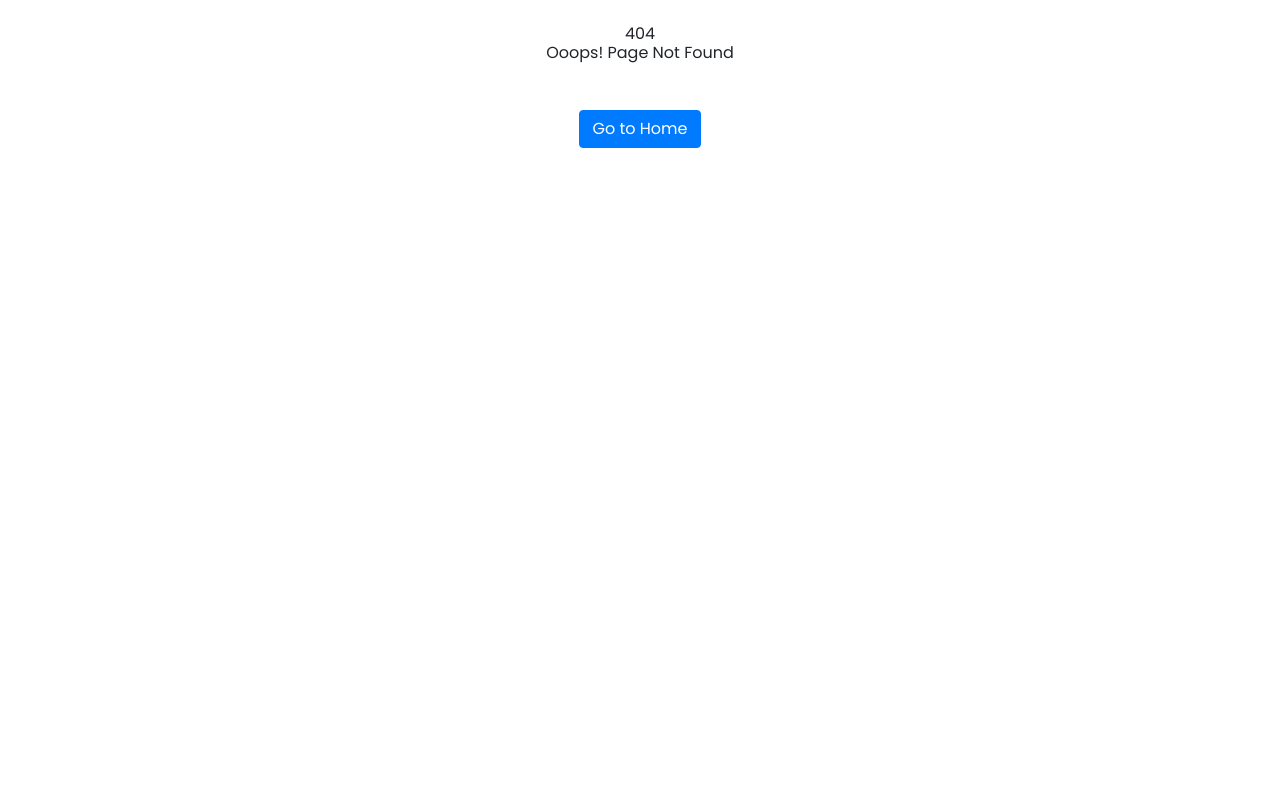
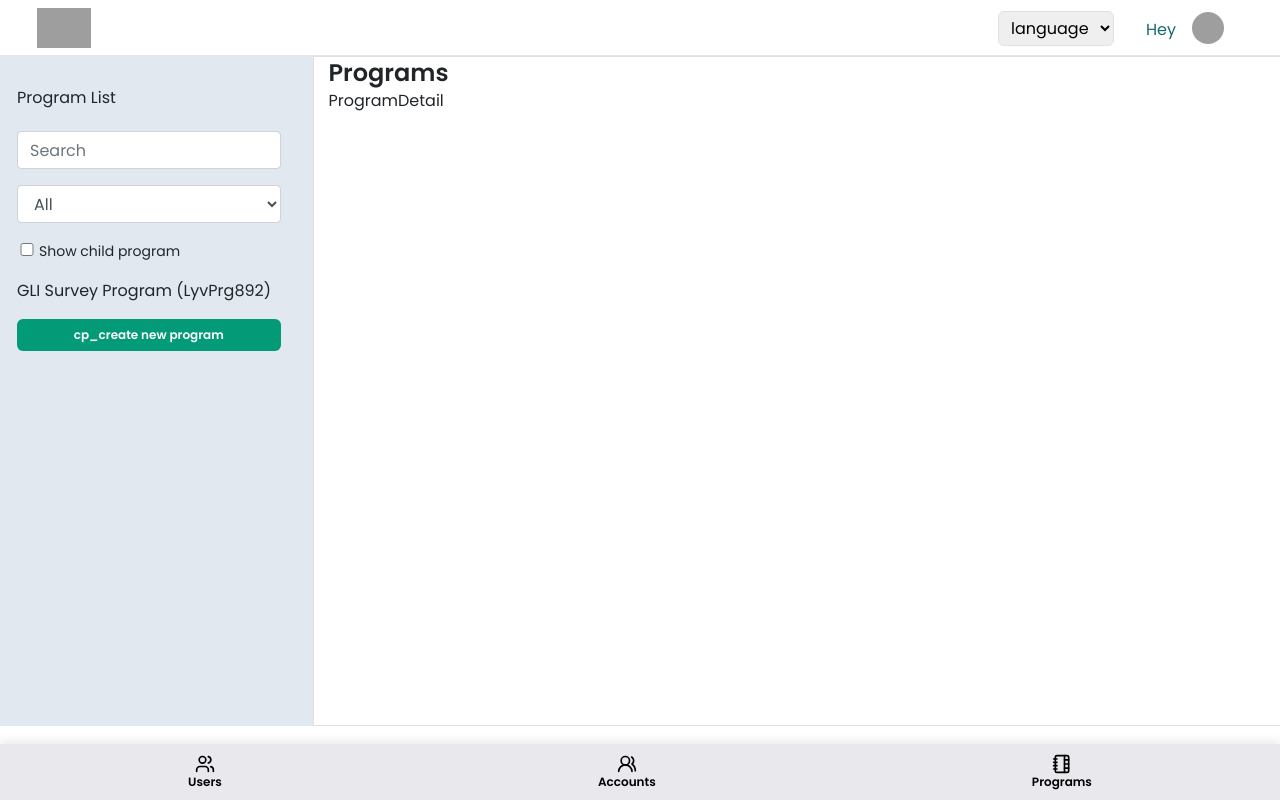
Before and after one commit to amitwe2code/lyvup-frontend, a React (Vite) app: page /programs in a window 1280 px wide. Before the commit this address had no page. Built offline with nearby package versions, Linux system fonts and the light colour scheme; grey boxes are pictures that could not be loaded.

Commit message:
Latest code of program.

```diff
--- a/src/App.jsx
+++ b/src/App.jsx
@@ -15,6 +15,7 @@ import AccountDetail from './components/admin/AccountDetail'
 import Activity from './pages/admin/Activity'
 import ActivityDetail from './components/admin/ActivityDetail'
 import ActivityActionType from './pages/admin/ActivityActionType';
+import Programs from './pages/admin/Programs';
 
 // import UserRegistrationForm from './components/admin/UserRegistrationForm'
 // import User from './components/other/User'
@@ -65,7 +66,7 @@ export default function App() {
               </>
             ) : null}
 
-            {(user?.user_type === 'SUPERADMIN' || user?.user_type === 'superadmin' || user?.user_type === 'Admin' || user?.user_type === 'admin') && token ? (
+            {/* {(user?.user_type === 'SUPERADMIN' || user?.user_type === 'superadmin' || user?.user_type === 'Admin' || user?.user_type === 'admin') && token ? ( */}
               <>
                 <Route path='/dashboard' element={<Dashboard />} />
                 <Route path='/users' element={<UserList />} />
@@ -75,8 +76,10 @@ export default function App() {
                 <Route path='/activity' element={<Activity />} />
                 <Route path='/activitytype' element={<ActivityActionType />} />
                 <Route path='/activity/detail' element={<ActivityDetail />} />
+                <Route path='/programs' element={<Programs />} />
+
               </>
-            ) : null}
+            {/* ) : null} */}
 
             <Route path='*' element={<NotFound />} />
           </Routes>
--- a/src/api/api.js
+++ b/src/api/api.js
@@ -265,8 +265,8 @@ export const getSingleActivity = async (accessToken, id) => {
 
 export const addActivity = async (accessToken, data) => {
       try {
-            console.log('data=>',data)
-            const response = await axios.post(`${API_URL}/survey/`,data, {
+            console.log('data=>', data)
+            const response = await axios.post(`${API_URL}/survey/`, data, {
                   headers: {
                         'Authorization': `Bearer ${accessToken}`
                   }
--- /dev/null
+++ b/src/components/admin/ProgramDetail.jsx
@@ -0,0 +1,7 @@
+import React from 'react'
+
+export default function ProgramDetail() {
+  return (
+    <div>ProgramDetail</div>
+  )
+}
--- /dev/null
+++ b/src/components/admin/ProgramsForm.jsx
@@ -0,0 +1,7 @@
+import React from 'react'
+
+export default function ProgramsForm() {
+  return (
+    <div>ProgramsForm</div>
+  )
+}
--- /dev/null
+++ b/src/components/admin/ProgramsList.jsx
@@ -0,0 +1,99 @@
+import React, { useState } from "react";
+import Pagination from "../common/Pagination";
+import CustomButton from "../common/CustomButton";
+import { Search } from "lucide-react";
+
+const ProgramList = () => {
+  const [programFilter, setProgramFilter] = useState("");
+  const [programSearch, setProgramSearch] = useState("");
+  const [programCoach, setProgramCoach] = useState("");
+  const [showChildProgram, setShowChildProgram] = useState(false);
+
+  const searchProgram = (type) => {
+    // Implement search logic here based on type
+    console.log("Searching for:", { programFilter, programSearch, programCoach, showChildProgram });
+  };
+
+  const viewActivity = (id) => {
+    console.log("Viewing activity with ID:", id);
+  };
+
+  return (
+    <div className="p-4">
+      <div className="program-list">
+        <h3>Program List</h3>
+        <br />
+        <div className="d-flex flex-col">
+          <div className="form-group  position-relative">
+
+            <input
+              type="text"
+              id="program_search"
+              className="form-control program_search_class"
+              placeholder="Search"
+              value={programSearch}
+              onChange={(e) => {
+                setProgramSearch(e.target.value);
+                searchProgram("search");
+              }}
+            />
+          </div>
+
+          <div className="form-group ">
+            <select
+              className="form-control"
+              id="program_coach"
+              value={programCoach}
+              onChange={(e) => {
+                setProgramCoach(e.target.value);
+                searchProgram("coach");
+              }}
+            >
+              <option value="">All</option>
+              <option value="444">We2code coach</option>
+              {/* Add other options here */}
+            </select>
+          </div>
+        </div>
+
+        <div className="form-group ">
+          <small>
+            <input
+              type="checkbox"
+              id="show_child_program"
+              className=""
+              checked={showChildProgram}
+              onChange={(e) => {
+                setShowChildProgram(e.target.checked);
+                searchProgram("filter");
+              }}
+              style={{ display: "inline" }}
+            />
+            <span>Show child program</span>
+          </small>
+        </div>
+
+        <ol id="program_list_block" className="mt-3">
+          {/* Replace these list items with dynamic rendering based on state/data */}
+          <li>
+            <a
+              href="#"
+              className="act_list li_selected"
+              onClick={() => viewActivity(892)}
+            >
+              GLI Survey Program (LyvPrg892)
+            </a>
+          </li>
+          {/* Add other list items dynamically */}
+        </ol>
+
+        <Pagination />
+
+        <CustomButton className="text-xs my-1 w-100 mt-3">
+          cp_create new program        </CustomButton>
+      </div>
+    </div>
+  );
+};
+
+export default ProgramList;
--- a/src/components/admin/TobBar.jsx
+++ b/src/components/admin/TobBar.jsx
@@ -19,7 +19,7 @@ export default function TopBar() {
   const user = JSON.parse(localStorage.getItem("user"));
   const id = user?.id;
   const dropdownRef = useRef(null)
-  const navigate = useNavigate()
+  // const navigate = useNavigate()
 
   useEffect(() => {
     const handleClickOutside = (event) => {
@@ -107,6 +107,7 @@ export default function TopBar() {
                   <div className="absolute right-0 mt-2 w-48 bg-white rounded-md shadow-lg py-1 z-50">
                     <Link
                       to={`/profile/${id}`}
+                      ref={dropdownRef}
                       className="flex items-center gap-2 px-4 text-lg  py-2 hover:text-[#039a77]   hover:bg-gray-100"
                       onClick={() => setIsDropdownOpen(false)}
                     >
--- a/src/components/user/BottomNavbar.jsx
+++ b/src/components/user/BottomNavbar.jsx
@@ -1,5 +1,5 @@
 import React, { useState, useEffect } from 'react';
-import { ActivityIcon, TypeIcon, Users, Users2 } from 'lucide-react';
+import { ActivityIcon, TypeIcon, Users, Users2 ,NotebookTabs} from 'lucide-react';
 import Activity from '../../pages/admin/Activity';
 
 export default function BottomNavbar() {
@@ -34,6 +34,7 @@ export default function BottomNavbar() {
                 <div className="flex h-full font-semibold justify-around items-center">
                     <NavItem icon={Users} label='Users' href='/users' />
                     <NavItem icon={Users2} label="Accounts" href="/accounts" />
+                    <NavItem icon={NotebookTabs} label="Programs" href="/programs" />
                     {/* <NavItem icon={TypeIcon} label="ActivityType" href="/activitytype" />
                     <NavItem icon={ActivityIcon} label="Activity" href="/activity" /> */}
                 </div>
--- a/src/index.css
+++ b/src/index.css
@@ -21,7 +21,18 @@
 .loader {
   border-radius: 50%;
 }
-
+.search_icon {
+  /* position: absolute; */
+  right: 0px;
+  top: 0px;
+  line-height: 36px;
+  background: #d3d3d3;
+  padding: 0 .75em;
+  border-radius: 3px;
+}
+.box-border{
+  overflow-x: hidden;
+}
 @keyframes spin {
   0% {
     transform: rotate(0deg);
@@ -31,3 +42,44 @@
     transform: rotate(360deg);
   }
 }
+@media screen and (max-width: 1023px) {
+  #program-container .program-list {
+      padding: 1em 1em 1em 2.5em;
+  }
+}
+
+#program-container .program-list {
+  width: 100%;
+  max-width: 320px;
+  padding: 1em;
+  margin: 0 auto;
+}
+.program-list .form-group {
+  position: relative;
+}
+.program_search_class{
+}
+
+.program-list .form-group #_02_-_Search_Button {
+  width: 20px;
+  height: 20px;
+  background: #fff;
+  position: absolute;
+  top: 9px;
+  left: 9px;
+}
+.program-list #show_child_program{
+  display: inline;
+  margin-right: 4px;
+  width: 16px;
+  margin-left: 2px;
+}
+.program-list .form-group  small span{
+  font-size: 14px;
+}
+
+@media screen and (max-width: 1023px) {
+  #program-container .program-list {
+      padding: 1em;
+  }
+}
--- /dev/null
+++ b/src/pages/admin/Programs.jsx
@@ -0,0 +1,77 @@
+import React, { useState } from 'react'
+import Pagination from '../../components/common/Pagination'
+import TopBar from '../../components/admin/TobBar';
+import BottomNavbar from '../../components/user/BottomNavbar';
+import CustomInput from '../../components/common/CustomInput';
+import CustomButton from '../../components/common/CustomButton';
+import ProgramsForm from '../../components/admin/ProgramsForm';
+import Select from 'react-select/base';
+import ProgramDetail from '../../components/admin/ProgramDetail';
+import ProgramList from '../../components/admin/ProgramsList';
+
+export default function Programs() {
+  const [search, setSearch] = useState("");
+  const [count, setCount] = useState(0)
+  const [totalPage, setTotalPage] = useState(0)
+  const [ordering, setOrdering] = useState("name");
+  const [pageSize, setPageSize] = useState(10)
+  const [currentPage, setCurrentPage] = useState(1)
+  const [isOpen, setIsOpen] = useState(false)
+
+  return (
+    <div className="flex">
+      <TopBar />
+      <BottomNavbar />
+      <div className="mt-14 mb-14  w-full ">
+          <div className='h-[calc(100vh-130px)] row px-0 pe-0'>
+            <div className='col-3 bg-slate-200 p-2'>
+              <ProgramList />
+            </div>
+            <div className='col-9 border'>
+            <h3 className="text-2xl  font-bold ">Programs</h3>
+              <ProgramDetail />
+            </div>
+          {/* <div className="m">
+            <CustomInput
+              onChange={(e) => setSearch(e.target.value)}
+              placeholder="search"
+              size="medium"
+              className="border m-1  rounded-md "
+            />
+            <CustomButton className="my-1" onClick={() => setIsOpen(true)}>
+              Add Programs
+            </CustomButton>
+          </div> */}
+        </div>
+
+
+        {/* <div className=" flex h-auto justify-start my-2 items-center">
+          <div className="inline-flex gap-3 rounded-md" role="group">
+            <Select
+              placeholder='-type-'
+              name="type"
+              id="type"
+              className="text-capitalize  sm:w-48"
+              isClearable
+            />
+          </div>
+        </div>
+        <div className="my-1 h-full flex-grow flex gap-1 ">
+          <div className="">
+            <ProgramsTable />
+            <Pagination
+              nPages={totalPage}
+              currentPage={currentPage}
+              setCurrentPage={setCurrentPage}
+              total={count}
+              count={pageSize}
+              setPageSize={setPageSize}
+            />
+          </div>
+
+        </div> */}
+      </div>
+
+      {/* <ProgramsForm /> */}
+    </div>)
+}
```
Also changed, not shown: 1 other file (tests, documents, lock files or other folders).
